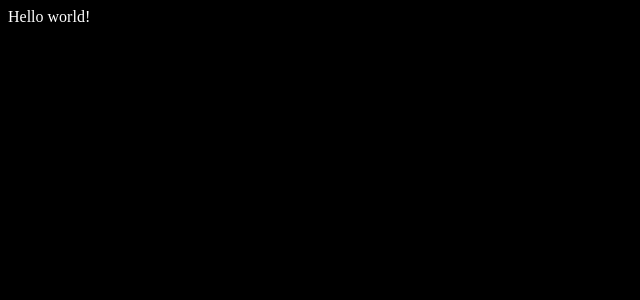
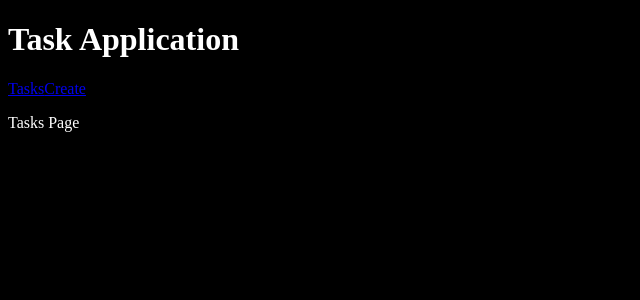
Before and after one commit to casasrodri/django-crud-vue, a Vue app in the folder client/: page /#/tasks in a window 1280 px wide. Before the commit this address led to /#/. Shown: the top 300 px of the page, without its empty margins (0-640 px from the left). Built offline with nearby package versions, Linux system fonts and the light colour scheme.

Commit message:
agregado rutas

```diff
--- a/client/package.json
+++ b/client/package.json
@@ -10,7 +10,8 @@
   "dependencies": {
     "axios": "^1.4.0",
     "toastify-js": "^1.12.0",
-    "vue": "^3.2.47"
+    "vue": "^3.2.47",
+    "vue-router": "^4.1.6"
   },
   "devDependencies": {
     "@vitejs/plugin-vue": "^4.0.0",
--- a/client/src/App.vue
+++ b/client/src/App.vue
@@ -2,7 +2,14 @@
 </script>
 
 <template>
-  <div>Hello world!</div>
+  <h1>Task Application</h1>
+
+  <p>
+    <router-link to="/tasks">Tasks</router-link>
+    <router-link to="/create-task">Create</router-link>
+  </p>
+
+  <router-view></router-view>
 </template>
 
 <style scoped>
--- a/client/src/pages/TaskFormPage.vue
+++ b/client/src/pages/TaskFormPage.vue
@@ -1,5 +1,5 @@
 <template>
     <div>
-        TasksFormPage
+        Task Form Page
     </div>
 </template>
--- a/client/src/pages/TaskPage.vue
+++ b/client/src/pages/TasksPage.vue
@@ -1,5 +1,5 @@
 <template>
     <div>
-        TasksPage
+        Tasks Page
     </div>
 </template>
```
Also changed, not shown: client/src/main.js (+9 -2 lines), client/src/router.js (added, +18 -0 lines), 1 other file (tests, documents, lock files or other folders).
